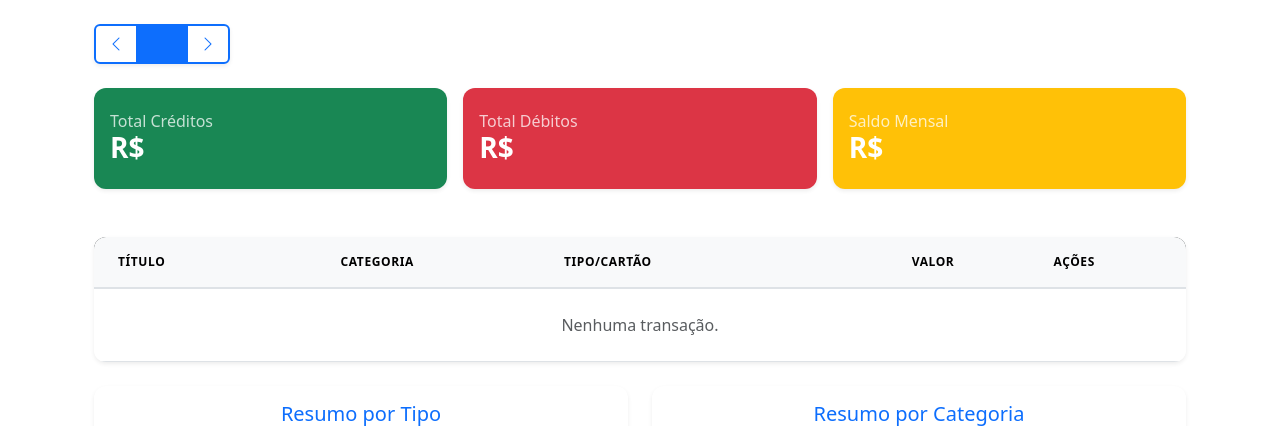
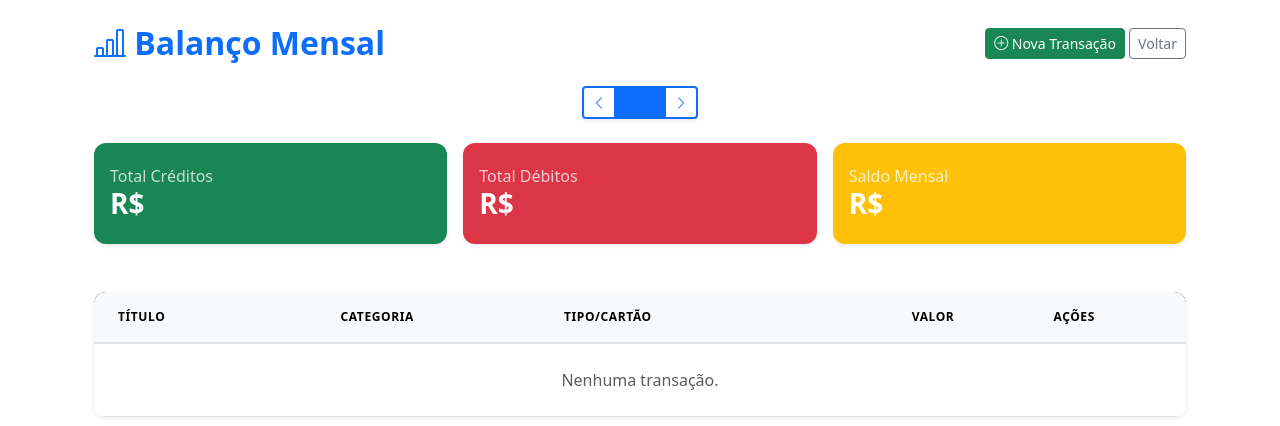
Before and after one commit to RibDevops/minhacarteira, a Django app: template templates/cal/transacoes_mes.html in a window 1280 px wide. Shown: the part 56-482 px from the top of the page. Run offline with Django 5.2, Linux system fonts and the light colour scheme; the template is opened without the code that fills it, so the values that code supplies are empty; some libraries are stand-ins or nearby versions.

Commit message:
Improve navigation and appearance of monthly and category summary pages
Standardize headers, add navigation buttons, and centralize date selectors on the monthly and category summary pages.

Replit-Commit-Author: Agent
Replit-Commit-Session-Id: d57f8d4c-9ce3-43cd-9837-267bba50e40b
Replit-Commit-Checkpoint-Type: full_checkpoint
Replit-Commit-Event-Id: 9add0da0-1236-4cba-9999-7f3d56f29308
Replit-Commit-Screenshot-Url: https://storage.googleapis.com/screenshot-production-us-central1/dbc28e79-5fc8-4b45-a132-111ace0c08f4/d57f8d4c-9ce3-43cd-9837-267bba50e40b/wsoOUp7
Replit-Helium-Checkpoint-Created: true

```diff
--- a/templates/cal/transacoes_mes.html
+++ b/templates/cal/transacoes_mes.html
@@ -4,15 +4,22 @@
 {% block content %}
 <div class="container mt-4">
     <div class="d-flex justify-content-between align-items-center mb-4">
+        <h2 class="fw-bold text-primary mb-0"><i class="bi bi-bar-chart-line"></i> Balanço Mensal</h2>
+        <div>
+            <a href="{% url 'cal:transacao_nova' %}" class="btn btn-success btn-sm"><i class="bi bi-plus-circle"></i> Nova Transação</a>
+            <a href="{% url 'cal:calendar' %}" class="btn btn-outline-secondary btn-sm">Voltar</a>
+        </div>
+    </div>
 
+    <div class="d-flex justify-content-center mb-4">
         <div class="btn-group shadow-sm">
-            <a href="?mes={{ mes_anterior.month }}&ano={{ mes_anterior.year|stringformat:'d' }}" class="btn btn-outline-primary border-2">
+            <a href="?mes={{ mes_anterior.month }}&ano={{ mes_anterior.year|stringformat:'d' }}" class="btn btn-outline-primary border-2 btn-sm">
                 <i class="bi bi-chevron-left"></i> {{ mes_anterior|date:"M/Y" }}
             </a>
-            <span class="btn btn-primary fw-bold px-4 d-flex align-items-center">
+            <span class="btn btn-primary fw-bold px-4 d-flex align-items-center btn-sm">
                 {{ mes_atual|date:"F Y"|upper }}
             </span>
-            <a href="?mes={{ mes_proximo.month }}&ano={{ mes_proximo.year|stringformat:'d' }}" class="btn btn-outline-primary border-2">
+            <a href="?mes={{ mes_proximo.month }}&ano={{ mes_proximo.year|stringformat:'d' }}" class="btn btn-outline-primary border-2 btn-sm">
                 {{ mes_proximo|date:"M/Y" }} <i class="bi bi-chevron-right"></i>
             </a>
         </div>
```
Also changed, not shown: templates/cal/resumo_categoria.html (+10 -3 lines), attached_assets/IMG_0802_1768614663904.jpeg (added), attached_assets/IMG_0803_1768614663904.jpeg (added).
